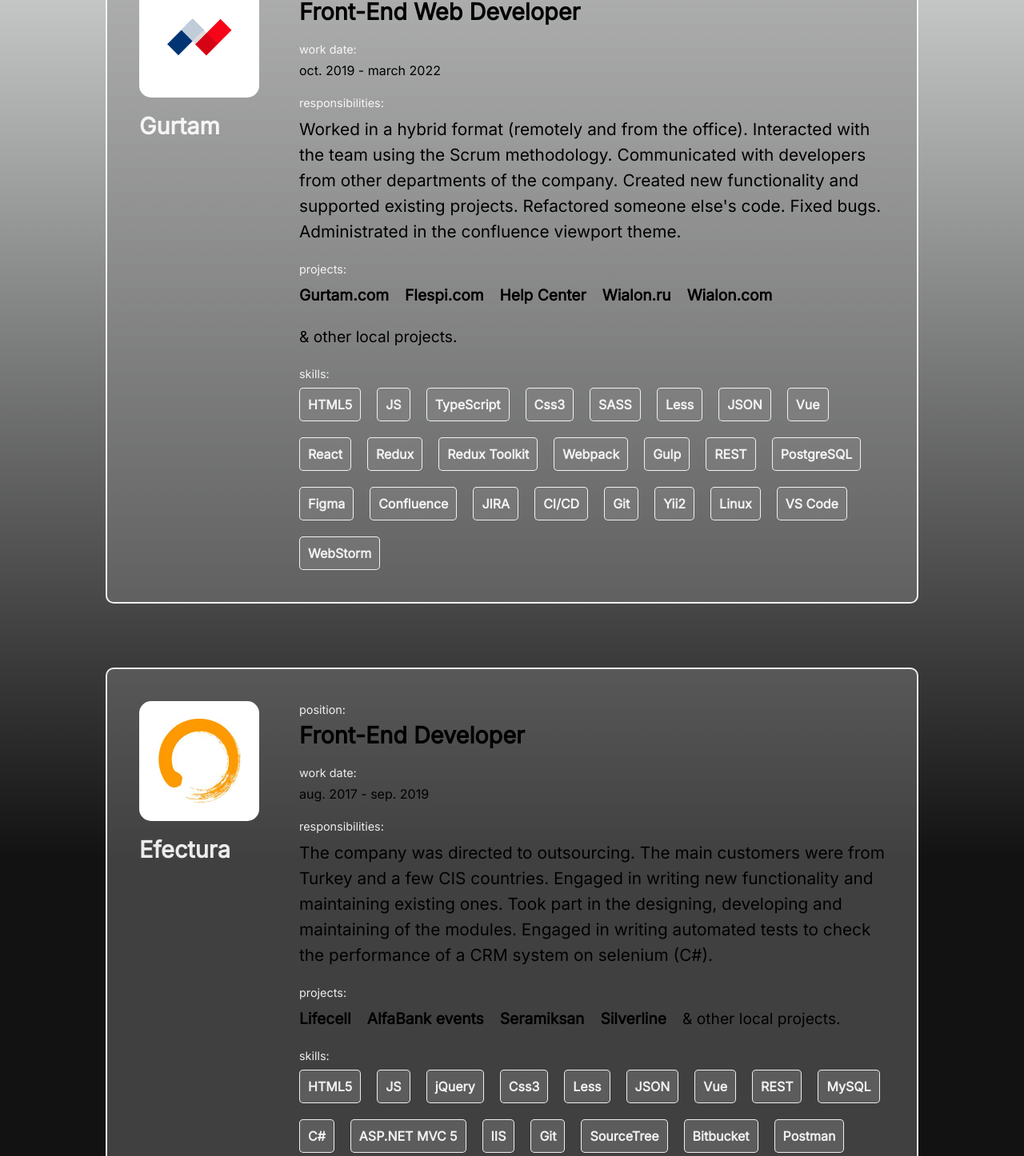
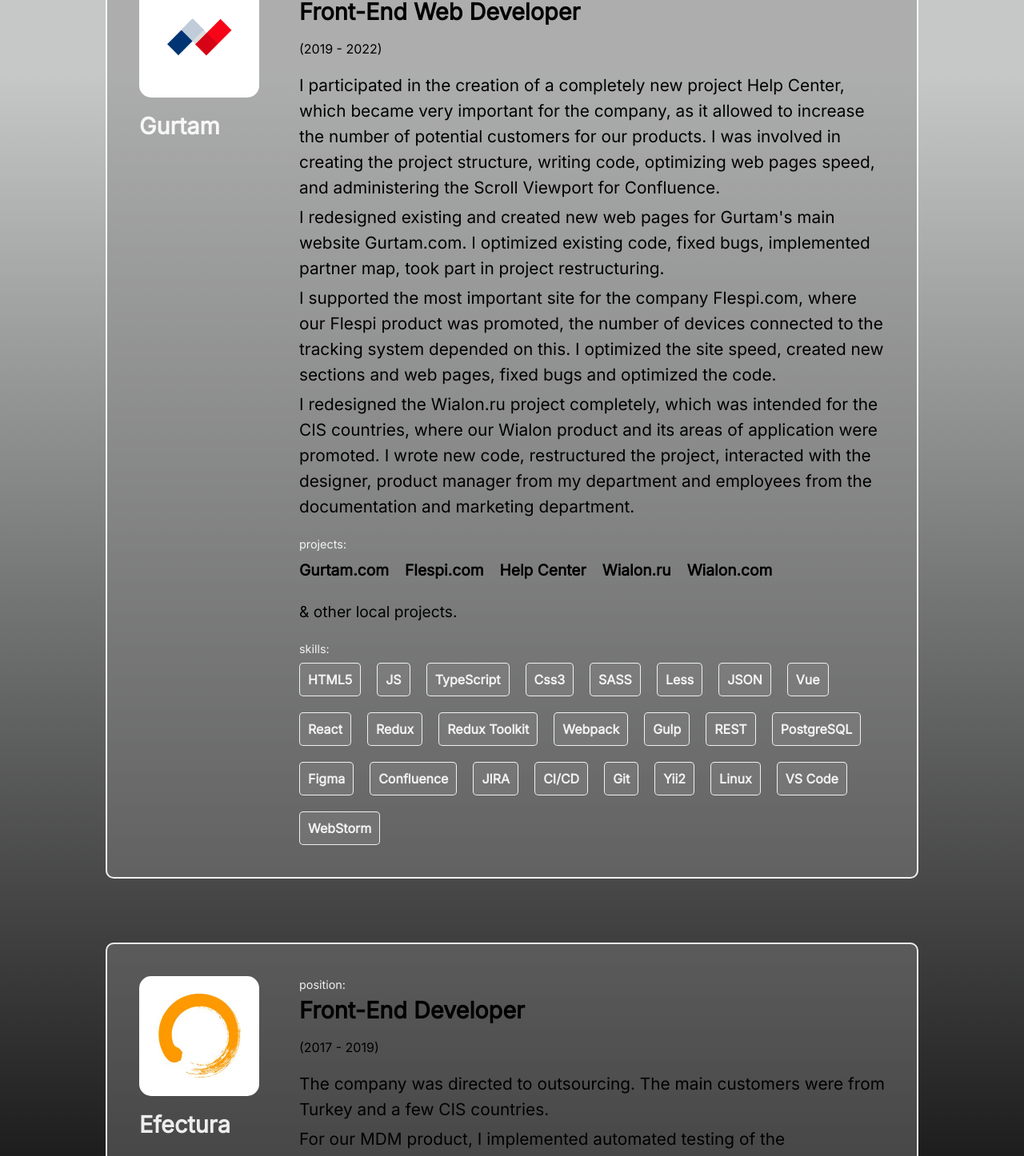
Before and after one commit to 4exoff/alexey.katulsky.github.io, a React (Create React App) app: page /#/work in a window 1280 px wide. Shown: the part 316-1762 px from the top of the page at 80% size. Built offline with nearby package versions, Linux system fonts and the light colour scheme.

Commit message:
refactoring work experience & add welcome animation

```diff
--- a/src/animations/homeAnimations.js
+++ b/src/animations/homeAnimations.js
@@ -12,11 +12,41 @@
       amount: 0.3,
     },
   })
+    .to(".welcome__one", 1, {
+      delay: -1,
+      css: { display: "block" },
+    })
+    .to(".welcome__one", 0.5, {
+      css: { display: "none" },
+    })
+    .to(".welcome__two", 1.6, {
+      delay: 1,
+      css: { display: "block" },
+    })
+    .to(".welcome__two", 0.5, {
+      css: { display: "none" },
+    })
+    .to(".welcome__three", 1.6, {
+      delay: 1,
+      css: { display: "block" },
+    })
+    .to(".welcome__three", 0.5, {
+      css: { display: "none" },
+    })
+    .to(".welcome__four", 1.6, {
+      delay: 1,
+      css: { display: "block" },
+    })
+    .to(".welcome__four", 0.5, {
+      css: { display: "none" },
+    })
     .to(".overlay-top", 1.6, {
       height: 0,
+      delay: 1,
       ease: "expo.inOut",
       stagger: 0.4,
     })
+
     .to(".overlay-bottom", 1.6, {
       width: 0,
       ease: "expo.inOut",
--- a/src/components/Company.js
+++ b/src/components/Company.js
@@ -40,21 +40,24 @@
                   </span>
                 </section>
                 <section>
-                  <label htmlFor={"date-" + id}>work date:</label>
+                  {/* <label htmlFor={"date-" + id}>work date:</label> */}
                   <span id={"date-" + id} className="company__work-date">
                     {date}
                   </span>
                 </section>
                 <section>
-                  <label htmlFor={"responsibilities-" + id}>
+                  {/* <label htmlFor={"responsibilities-" + id}>
                     responsibilities:
-                  </label>
-                  <p
+                  </label> */}
+                  <div
                     id={"responsibilities-" + id}
                     className="company__responsibilities"
                   >
-                    {responsibilities}
-                  </p>
+                    {responsibilities &&
+                      responsibilities.map((el, index) => (
+                        <p key={index}>{el}</p>
+                      ))}
+                  </div>
                 </section>
                 <section>
                   <label htmlFor={"projects-" + id}>projects:</label>
--- a/src/components/IntroOverlay.js
+++ b/src/components/IntroOverlay.js
@@ -4,6 +4,12 @@
 const IntroOverlay = () => {
   return (
     <div className="intro-overlay">
+      <div className="welcome">
+        <span className="welcome__one">Hi</span>
+        <span className="welcome__two">I`m Alexey</span>
+        <span className="welcome__three">I`m a Front-End Developer</span>
+        <span className="welcome__four">Welcome to my Portfolio</span>
+      </div>
       <div className="top">
         <div className="overlay-top"></div>
         <div className="overlay-top"></div>
--- a/src/data/companies.js
+++ b/src/data/companies.js
@@ -7,13 +7,13 @@
     },
     name: "Gurtam",
     position: "Front-End Web Developer",
-    date: "oct. 2019 - march 2022",
-    responsibilities: `Worked in a hybrid format (remotely and from the office).
-    Interacted with the team using the Scrum methodology.
-    Communicated with developers from other departments of the
-    company. Created new functionality and supported existing
-    projects. Refactored someone else's code. Fixed bugs.
-    Administrated in the confluence viewport theme.`,
+    date: "(2019 - 2022)",
+    responsibilities: [
+      `I participated in the creation of a completely new project Help Center, which became very important for the company, as it allowed to increase the number of potential customers for our products. I was involved in creating the project structure, writing code, optimizing web pages speed, and administering the Scroll Viewport for Confluence.`,
+      `I redesigned existing and created new web pages for Gurtam's main website Gurtam.com. I optimized existing code, fixed bugs, implemented partner map, took part in project restructuring.`,
+      `I supported the most important site for the company Flespi.com, where our Flespi product was promoted, the number of devices connected to the tracking system depended on this. I optimized the site speed, created new sections and web pages, fixed bugs and optimized the code.`,
+      `I redesigned the Wialon.ru project completely, which was intended for the CIS countries, where our Wialon product and its areas of application were promoted. I wrote new code, restructured the project, interacted with the designer, product manager from my department and employees from the documentation and marketing department.`,
+    ],
     projects: [
       {
         id: 1,
@@ -76,13 +76,15 @@
     },
     name: "Efectura",
     position: "Front-End Developer",
-    date: "aug. 2017 - sep. 2019",
-    responsibilities: `The company was directed to outsourcing. The main customers
-    were from Turkey and a few CIS countries. Engaged in writing
-    new functionality and maintaining existing ones. Took part
-    in the designing, developing and maintaining of the modules.
-    Engaged in writing automated tests to check the performance
-    of a CRM system on selenium (C#).`,
+    date: "(2017 - 2019)",
+    responsibilities: [
+      `The company was directed to outsourcing. The main customers were from Turkey and a few CIS countries.`,
+      `For our MDM product, I implemented automated testing of the functionality of our CRM system. I wrote test cases using Selenium C#. I was involved in creating new functionality, designing modules, services and worked with the MySQL database.`,
+      `For our partner AlfaBank, I created web pages for Alfredomania, Alpha Galaxy, Summer events.`,
+      `For partners from Seramiksan, I created new web pages and sections with their products, set up their service for filling content from our CRM system and created product categories and sections.`,
+      `For partners from Lifecell, I wrote new services and refactored the current functionality.`,
+      ` I was also involved in a complete restructuring and reorganization of our Git repositories.`,
+    ],
     projects: [
       {
         id: 1,
--- a/src/styles/components/company.scss
+++ b/src/styles/components/company.scss
@@ -51,6 +51,9 @@
   &__responsibilities {
     font-size: 1.4rem;
     line-height: 2rem;
+    display: flex;
+    flex-direction: column;
+    gap: 5px;
   }
 
   &__projects {
--- a/src/styles/components/introOverlay.scss
+++ b/src/styles/components/introOverlay.scss
@@ -1,5 +1,28 @@
 @import "../varibles.scss";
 @import "../breakpoints.scss";
+
+.welcome {
+  z-index: 10;
+  position: absolute;
+  width: 100vw;
+  height: 100vh;
+  display: flex;
+  align-items: center;
+  justify-content: center;
+  color: $low-white;
+  font-size: 3rem;
+  line-height: 4rem;
+  font-weight: 600;
+
+  @include media("<=tablet") {
+    font-size: 1.7rem;
+    line-height: 2rem;
+  }
+
+  span {
+    display: none;
+  }
+}
 
 .intro-overlay {
   .top {
```
Also changed, not shown: src/styles/components/banner.scss (+4 -5 lines).
